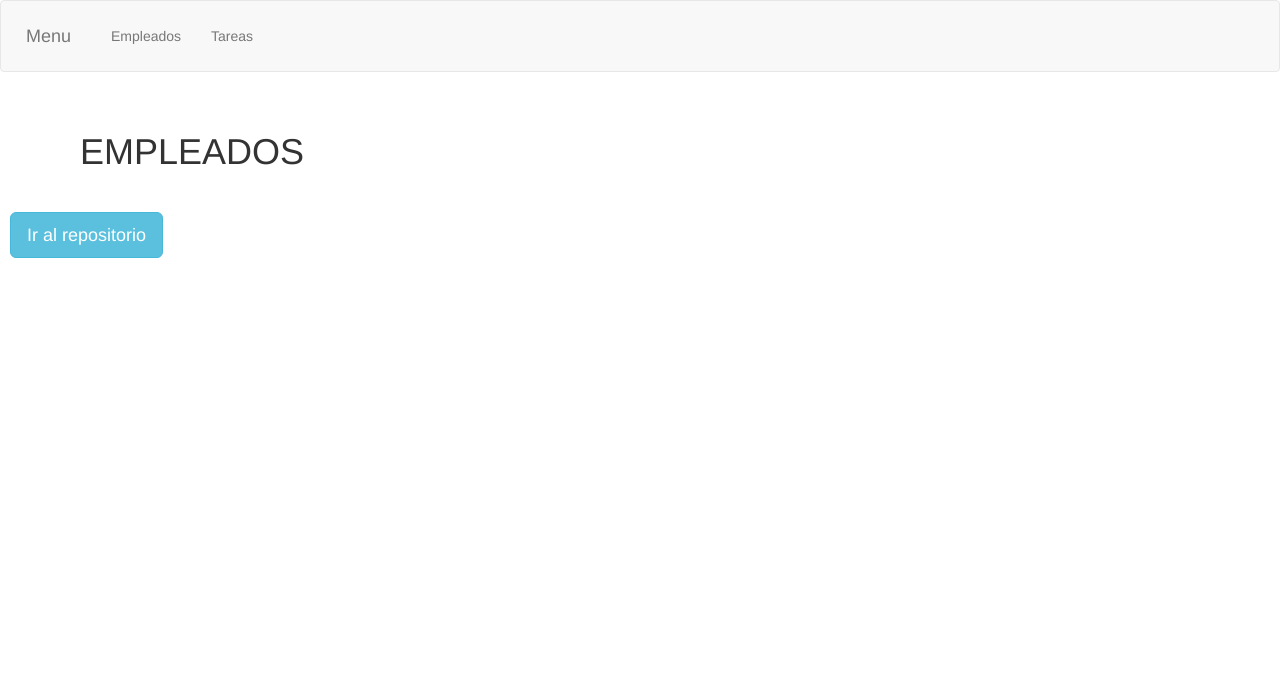
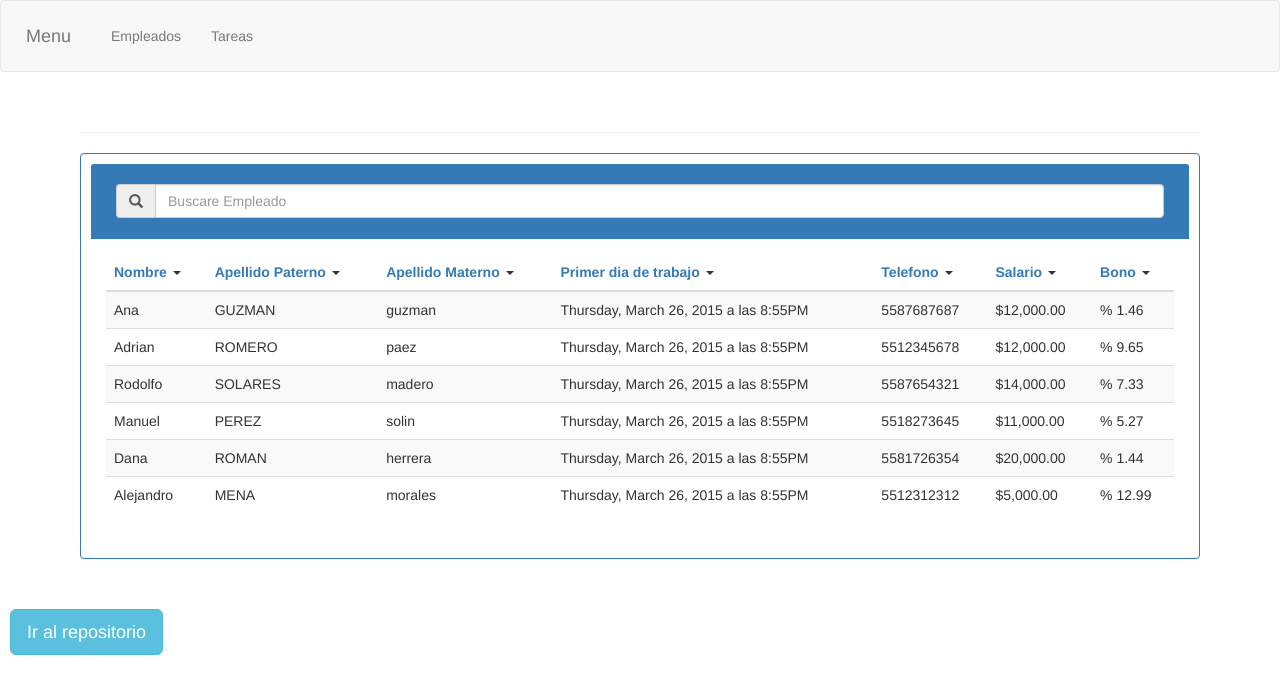
Before and after one commit to GuillermoParedes/practicasAngular, a website: page rutas.html at #/empleados in a window 1280 px wide. Drawn offline with Linux system fonts and the light colour scheme; files whose address does not match are found by name.

Commit message:
Commit 6.2

```diff
--- a/assets/js/rutas.js
+++ b/assets/js/rutas.js
@@ -6,9 +6,11 @@ angular.module('myApp',['ngRoute'])
             templateUrl : 'assets/modulos/inicio.html'
         })
         .when('/tareas', {
+            controller : 'ControladorTareas',
             templateUrl : 'assets/modulos/tareas.html'
         })
         .when('/empleados', {
+            controller : 'ControladorEmpleados',
             templateUrl : 'assets/modulos/empleados.html'
         })
         .otherwise({
@@ -16,3 +18,75 @@ angular.module('myApp',['ngRoute'])
         })
 
 })
+
+.factory('Empleados', function(){
+    return [
+      {
+        nombre:'Ana', paterno: 'Guzman', materno: 'Guzman', primerDia: new Date(),
+        salario: 12000, telefono:'5587687687', bono: 1.456789
+      },
+      {
+        nombre:'Adrian', paterno: 'Romero', materno: 'Paez', primerDia:  new Date(),
+        salario: 12000, telefono:'5512345678', bono: 9.654321
+      },
+      {
+        nombre:'Rodolfo', paterno: 'Solares', materno: 'Madero', primerDia:  new Date(),
+        salario: 14000, telefono:'5587654321', bono: 7.333333
+      },
+      {
+        nombre:'Manuel', paterno: 'Perez', materno: 'Solin', primerDia:  new Date(),
+        salario: 11000, telefono:'5518273645', bono: 5.272727
+      },
+      {
+        nombre:'Dana', paterno: 'Roman', materno: 'Herrera', primerDia:  new Date(),
+        salario: 20000, telefono:'5581726354', bono: 1.444444
+      },
+      {
+        nombre:'Alejandro', paterno: 'Mena', materno: 'Morales', primerDia:  new Date(),
+        salario: 5000, telefono:'5512312312', bono: 12.989898
+      }
+    ];
+
+})
+
+. factory('Tarea', function(){
+    return [
+        {texto : "Aprendiendo Angular JS" , hecho: true},
+        {texto : "Aprende Trabaja Desarrolla" , hecho: false}];
+})
+
+.controller('ControladorTareas', function($scope, Tarea){
+    $scope.tareas = Tarea;
+    $scope.agregarTarea = function(){
+        $scope.tareas.push(
+            {texto : $scope.textoNuevoTarea , hecho : false}
+            );
+          $scope.textoNuevoTarea = "";
+    };
+
+    $scope.restantes = function(){
+        var cuenta = 0;
+        angular.forEach($scope.tareas, function(tarea){
+            cuenta += tarea.hecho ? 0 : 1;
+        });
+        return cuenta;
+    }
+
+    $scope.eliminar = function(){
+        var tareasViejas = $scope.tareas;
+        $scope.tareas = [];
+        angular.forEach(tareasViejas, function(tarea){
+            if(!tarea.hecho) $scope.tareas.push(tarea);
+        });
+
+    }
+})
+
+
+.controller('ControladorEmpleados', function($scope, Empleados){
+    $scope.empleados = Empleados;
+
+    $scope.ordenarPor = function(orden){
+        $scope.ordenSeleccionado = orden;
+    }
+})
--- a/assets/modulos/empleados.html
+++ b/assets/modulos/empleados.html
@@ -1 +1,56 @@
-<h1>EMPLEADOS</h1>
+<hr>
+    <div class="panel panel-primary">
+      <div class="panel-heading">
+        <div class="input-group">
+          <span class="input-group-addon"><i class="glyphicon glyphicon-search"></i></span>
+          <input type="text" class="form-control" placeholder="Buscare Empleado" ng-model="buscar">
+        </div>
+      </div>
+      <div class="panel-body">
+        <table class="table table-striped">
+          <thead>
+          <tr>
+            <th>
+                <a href="" ng-click="ordenarPor('nombre')">Nombre</a>
+                <span class="caret" style="cursor:pointer" ng-click="ordenarPor('-nombre')"></span>
+            </th>
+            <th>
+                <a href="" ng-click="ordenarPor('paterno')">Apellido Paterno</a>
+                <span class="caret" style="cursor:pointer" ng-click="ordenarPor('-paterno')"></span>
+            </th>
+            <th>
+                <a href="" ng-click="ordenarPor('materno')">Apellido Materno</a>
+                <span class="caret" style="cursor:pointer" ng-click="ordenarPor('-materno')"></span>
+            </th>
+            <th>
+                <a href="" ng-click="ordenarPor('primerDia')">Primer dia de trabajo</a>
+                <span class="caret" style="cursor:pointer" ng-click="ordenarPor('-primerDia')"></span>
+            </th>
+            <th>
+                <a href="" ng-click="ordenarPor('telefono')">Telefono</a>
+                <span class="caret" style="cursor:pointer" ng-click="ordenarPor('-telefono')"></span>
+            </th>
+            <th>
+                <a href="" ng-click="ordenarPor('salario')">Salario</a>
+                <span class="caret" style="cursor:pointer" ng-click="ordenarPor('-salario')"></span>
+            </th>
+            <th>
+                <a href="" ng-click="ordenarPor('bono')">Bono</a>
+                <span class="caret" style="cursor:pointer" ng-click="ordenarPor('-bono')"></span>
+            </th>
+          </tr>
+          </thead>
+          <tbody>
+          <tr ng-repeat="empleado in empleados | orderBy:ordenSeleccionado | filter:buscar">
+            <td>{{empleado.nombre}}</td>
+            <td>{{empleado.paterno | uppercase}}</td>
+            <td>{{empleado.materno | lowercase}}</td>
+            <td>{{empleado.primerDia | date:'fullDate'}} a las {{empleado.primerDia | date: 'h:mma'}}</td>
+            <td>{{empleado.telefono}}</td>
+            <td>{{empleado.salario | currency}}</td>
+            <td>% {{empleado.bono | number:2}}</td>
+          </tr>
+          </tbody>
+        </table>
+      </div>
+    </div>
```
Also changed, not shown: assets/modulos/tareas.html (+15 -1 lines).
